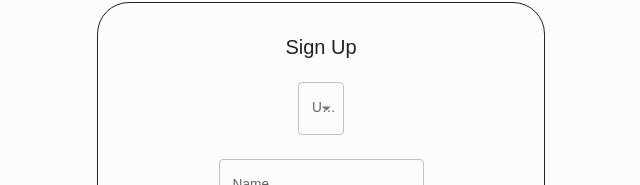
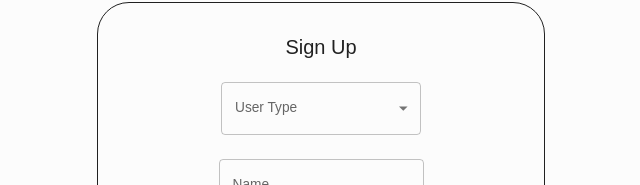
Before and after one commit to malcolmkananura/GradeX, a React (Create React App) app in the folder frontend/: page /signup in a window 1280 px wide. Shown: the part 130-315 px from the top of the page, without its empty margins (319-959 px from the left). Built offline with nearby package versions, Linux system fonts and the light colour scheme.

Commit message:
added email and password fiels to signup form

```diff
--- a/frontend/src/components/SignUpForm.js
+++ b/frontend/src/components/SignUpForm.js
@@ -59,7 +59,7 @@ const SignUpForm = () => {
         <Typography variant="h4" gutterBottom>
           Sign Up
         </Typography>
-        <FormControl variant="outlined" margin="normal">
+        <FormControl variant="outlined" margin="normal" sx={{ minWidth: 200 }}>
           <InputLabel>User Type</InputLabel>
           <Select
             label="User Type"
```
Also changed, not shown: 7 other files (tests, documents, lock files or other folders).
